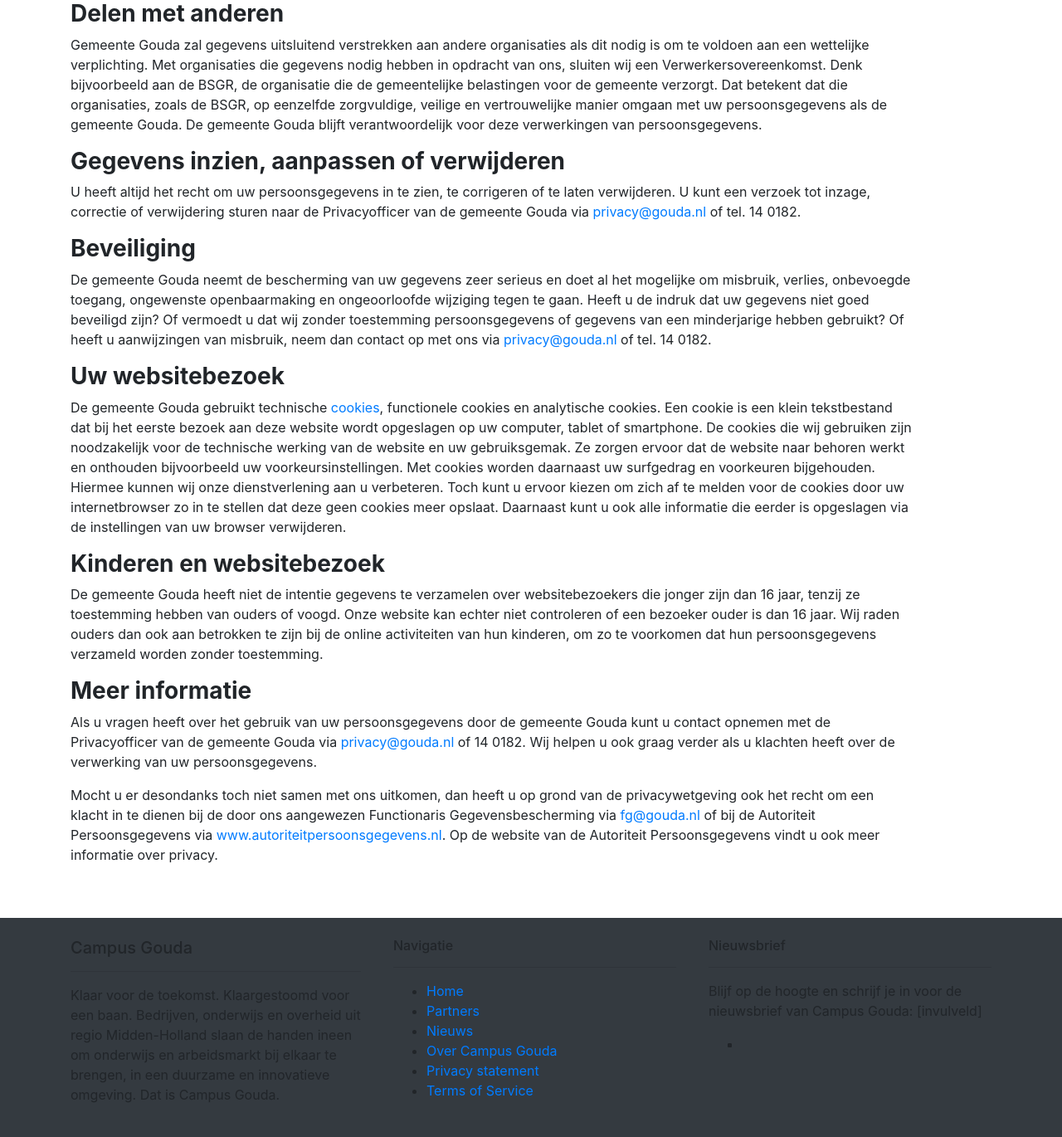
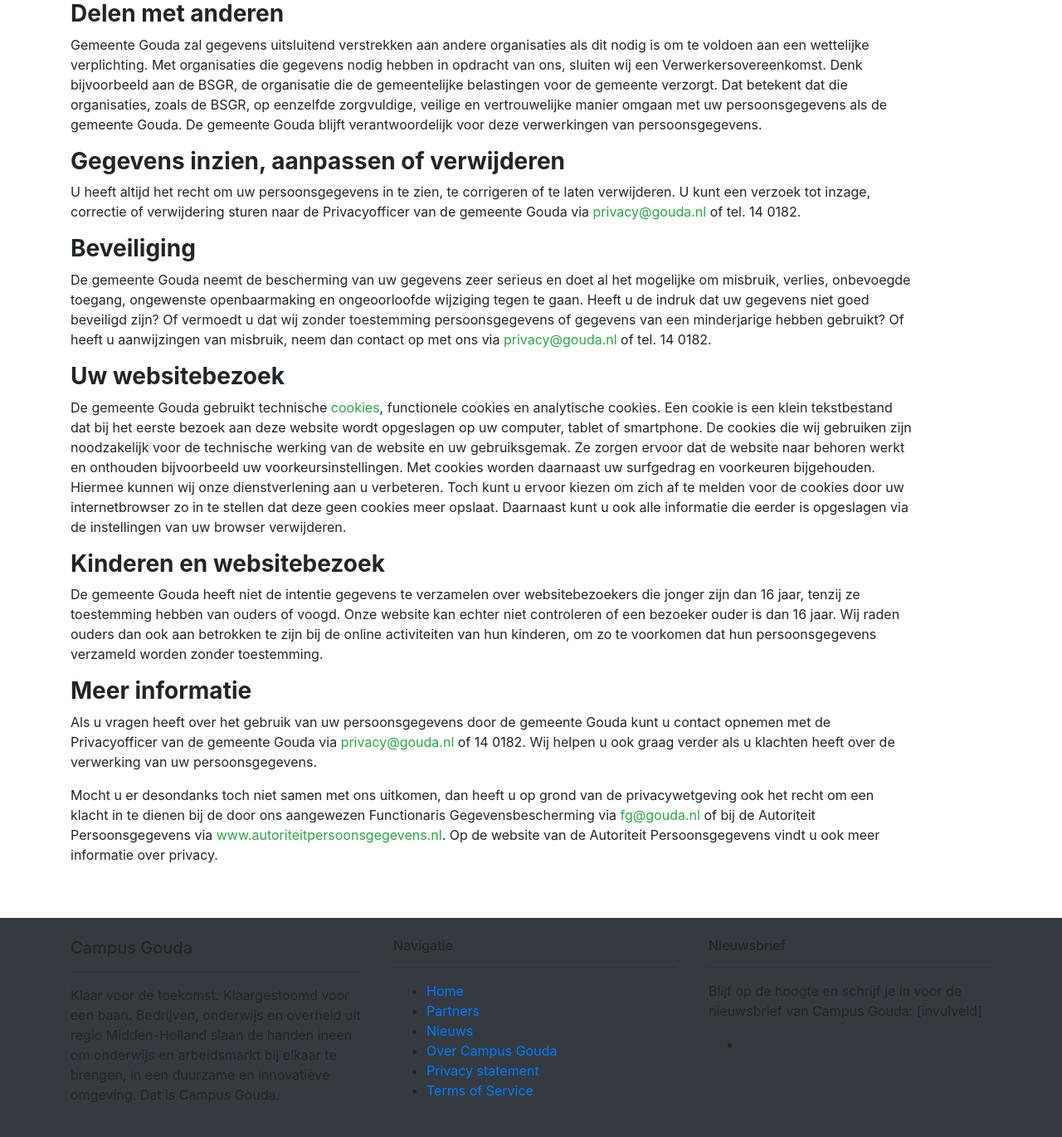
Before and after one commit to marcelvth/campusGouda, a Symfony app: template templates/home/privacy.html.twig in a window 1280 px wide. Shown: the part 1005-2375 px from the top of the page at 83% size. Run offline with Twig, Linux system fonts and the light colour scheme; the template is opened without the code that fills it, so the values that code supplies are empty; some libraries are stand-ins or nearby versions.

Commit message:
statements

```diff
--- a/templates/home/privacy.html.twig
+++ b/templates/home/privacy.html.twig
@@ -48,17 +48,17 @@
                 <h3><strong>Gegevens inzien, aanpassen of verwijderen</strong></h3>
                 <p>U heeft altijd het recht om uw persoonsgegevens in te zien, te corrigeren of te laten verwijderen. U
                 kunt een verzoek tot inzage, correctie of verwijdering sturen naar de Privacyofficer van de gemeente
-                    Gouda via <a href="mailto:privacy@gouda.nl">privacy@gouda.nl</a> of tel. 14 0182.</p>
+                    Gouda via <a href="mailto:privacy@gouda.nl" class="text-success">privacy@gouda.nl</a> of tel. 14 0182.</p>
 
                 <h3><strong>Beveiliging</strong></h3>
                 <p>De gemeente Gouda neemt de bescherming van uw gegevens zeer serieus en doet al het mogelijke om
                 misbruik, verlies, onbevoegde toegang, ongewenste openbaarmaking en ongeoorloofde wijziging tegen te
                 gaan. Heeft u de indruk dat uw gegevens niet goed beveiligd zijn? Of vermoedt u dat wij zonder
                 toestemming persoonsgegevens of gegevens van een minderjarige hebben gebruikt? Of heeft u aanwijzingen
-                    van misbruik, neem dan contact op met ons via <a href="mailto:privacy@gouda.nl">privacy@gouda.nl</a> of tel. 14 0182.</p>
+                    van misbruik, neem dan contact op met ons via <a href="mailto:privacy@gouda.nl" class="text-success">privacy@gouda.nl</a> of tel. 14 0182.</p>
 
                 <h3><strong>Uw websitebezoek</strong></h3>
-                <p> De gemeente Gouda gebruikt technische <a href="https://www.gouda.nl/Configuratie/Ondersteunende_navigatie_footer/Wat_zijn_cookies">cookies</a>, functionele cookies en analytische cookies. Een cookie is
+                <p> De gemeente Gouda gebruikt technische <a href="https://www.gouda.nl/Configuratie/Ondersteunende_navigatie_footer/Wat_zijn_cookies" class="text-success">cookies</a>, functionele cookies en analytische cookies. Een cookie is
                 een klein tekstbestand dat bij het eerste bezoek aan deze website wordt opgeslagen op uw computer,
                 tablet of smartphone. De cookies die wij gebruiken zijn noodzakelijk voor de technische werking van de
                 website en uw gebruiksgemak. Ze zorgen ervoor dat de website naar behoren werkt en onthouden
@@ -77,11 +77,11 @@
 
                 <h3><strong>Meer informatie</strong></h3>
                 <p>Als u vragen heeft over het gebruik van uw persoonsgegevens door de gemeente Gouda kunt u contact
-                opnemen met de Privacyofficer van de gemeente Gouda via <a href="mailto:privacy@gouda.nl">privacy@gouda.nl</a> of 14 0182. Wij helpen u ook
+                opnemen met de Privacyofficer van de gemeente Gouda via <a href="mailto:privacy@gouda.nl" class="text-success">privacy@gouda.nl</a> of 14 0182. Wij helpen u ook
                     graag verder als u klachten heeft over de verwerking van uw persoonsgegevens.</p>
                 <p>Mocht u er desondanks toch niet samen met ons uitkomen, dan heeft u op grond van de privacywetgeving ook
                 het recht om een klacht in te dienen bij de door ons aangewezen Functionaris Gegevensbescherming via
-                <a href="mailto:fg@gouda.nl">fg@gouda.nl</a> of bij de Autoriteit Persoonsgegevens via <a href="http://www.autoriteitpersoonsgegevens.nl/">www.autoriteitpersoonsgegevens.nl</a>.
+                <a href="mailto:fg@gouda.nl" class="text-success">fg@gouda.nl</a> of bij de Autoriteit Persoonsgegevens via <a href="http://www.autoriteitpersoonsgegevens.nl/" class="text-success">www.autoriteitpersoonsgegevens.nl</a>.
                     Op de website van de Autoriteit Persoonsgegevens vindt u ook meer informatie over privacy.</p>
             </div>
         </div>
--- a/templates/home/terms.html.twig
+++ b/templates/home/terms.html.twig
@@ -17,7 +17,7 @@
                     de webrichtlijnen van de overheid.</p>
 
                 <h3><strong>Bekendmakingen</strong></h3>
-                <p>De wekelijkse <a href="https://www.gouda.nl/Bestuur_en_organisatie/Publicaties_en_besluiten/Gemeentenieuws_in_krant">bekendmakingen</a>
+                <p>De wekelijkse <a href="https://www.gouda.nl/Bestuur_en_organisatie/Publicaties_en_besluiten/Gemeentenieuws_in_krant" class="text-success">bekendmakingen</a>
                     van de gemeente Gouda worden geplaatst in het gratis huis-aan-huisblad de Goudse Post.</p>
 
                 <h3><strong>Privacy</strong></h3>
@@ -25,13 +25,13 @@
                     contactgegevens gebruikt worden voor onderzoeksdoeleinden. De gemeente Gouda doet regelmatig
                     onderzoek naar de klanttevredenheid om zodoende haar dienstverlening te verbeteren. Mocht u liever
                     niet benaderd worden voor onderzoeksdoeleinden vanuit de gemeente Gouda, kunt u zich
-                    <a href="https://www.gouda.nl/Bestuur_en_organisatie/Contact_met_de_gemeente/Uw_vraag_of_opmerking_indienen/Afmeldingsregister_onderzoek">hier
+                    <a href="https://www.gouda.nl/Bestuur_en_organisatie/Contact_met_de_gemeente/Uw_vraag_of_opmerking_indienen/Afmeldingsregister_onderzoek" class="text-success">hier
                         inschrijven</a> voor het afmeldingsregister onderzoek.</p>
 
                 <h3><strong>Copyright</strong></h3>
                 <p>Gebruik van fotografie/beeldmateriaal alleen na schriftelijk toestemming van de betreffende
                     fotograaf. Tenzij anders vermeld, is op deze website een
-                    <a href="https://creativecommons.org/licenses/by-nd/4.0/deed.nl">Creative Commons Licentie</a>
+                    <a href="https://creativecommons.org/licenses/by-nd/4.0/deed.nl" class="text-success">Creative Commons Licentie</a>
                     van toepassing. De gebruiker mag de inhoud van de website kopiëren, verspreiden en doorgeven maar
                     niet bewerken. De gebruiker dient http://www.gouda.nl/ als bron te vermelden.</p>
             </div>
```
